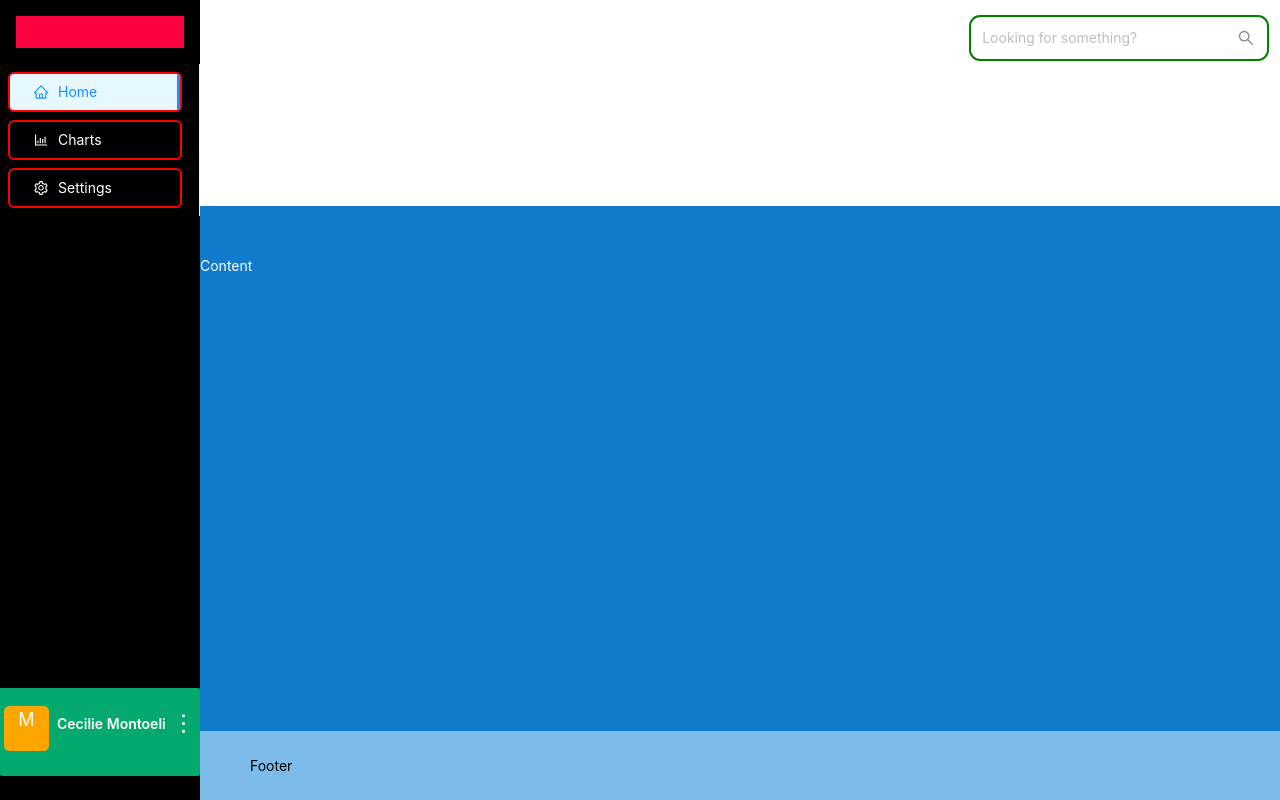
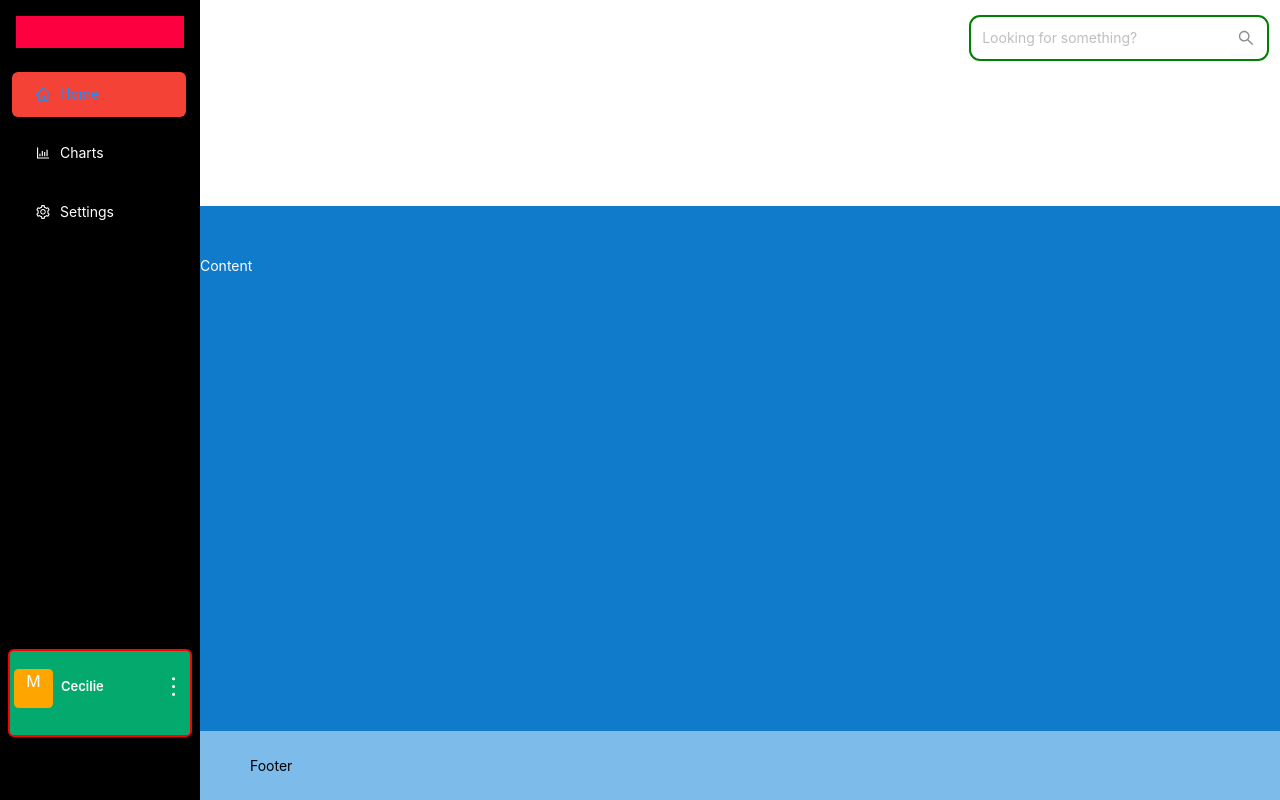
Before and after one commit to COS301-SE-2021/Integrated-Data-Intelligence-Suite, a React (Create React App) app in the folder frontend/: page / in a window 1280 px wide. Built offline with nearby package versions, Linux system fonts and the light colour scheme.

Commit message:
Improved Whitespacing and linespacing between menu items

```diff
--- a/frontend/src/app/App.js
+++ b/frontend/src/app/App.js
@@ -89,7 +89,7 @@ class UserInfoCard extends React.Component {
                         <Meta
                             id={'meta_id'}
                             className={'user_meta_card'}
-                            title="Cecilie Montoeli"
+                            title="Cecilie"
                             // description="youremail@host.com"
 
                             //Image/profile Picture
--- a/frontend/src/styles/general.css
+++ b/frontend/src/styles/general.css
@@ -111,20 +111,41 @@ body {
 }
 
 #sidebar_menu {
-    background: black;
+    background: transparent;
     color: white;
+    border: 0;
 }
 
 #sidebar_menu > li {
     padding-left: 24px;
-    border: 2px solid red;
+    /*border: 2px solid red;*/
     width: 174px;
-    margin-left: 8px;
-    margin-right: 4px;
-    margin-bottom: 8px;
+    margin-left: 12px;
+    margin-right: 0px;
+    margin-bottom: 14px;
     margin-top: 8px;
     padding-right: 24px;
     border-radius: 6px;
+    padding-bottom: 11px;
+    padding-top: 10px;
+    height: 45px;
+    background: transparent;
+}
+
+/*When a Sidebar Menu item when it has been selected(clicked)*/
+#sidebar_menu > li.ant-menu-item-selected {
+    border: 0;
+    background: #f44336;
+}
+
+/*When a Sidebar Menu item when it has been Hovered over*/
+#sidebar_menu > li.ant-menu-item-active {
+    border: 0;
+    background: #f44336;
+}
+
+#sidebar_menu > li.ant-menu-item::after{
+    border:0;
 }
 
 
@@ -132,15 +153,23 @@ body {
 /********************* User Avatar  Card ***************************/
 /************Found in the top right corner********************/
 #user_avatar_card {
-    bottom: -59vh;
+    bottom: -50vh;
     height: 11%;
-    /*color: black;*/
+    /* color: black; */
     background: #04AA6D;
-    border: 0;
+    /* border: 0; */
+    border: 2px solid red;
+    margin-left: 8px;
+    margin-right: 8px;
+    border-radius: 6px;
+
 }
 
 #user_avatar_card > .ant-card-body {
     padding: 0;
+    border: 0;
+    border-radius: 6px;
+    background: transparent;
 }
 
 #user_avatar_pic {
@@ -148,27 +177,29 @@ body {
     color: white;
     background: orange;
     float: left;
-    width: 45px;
-    height: 45px;
+    width: 39px;
+    height: 39px;
     line-height: 1.5715;
-    font-size: 18px;
+    font-size: 16px;
     border-radius: 12%;
     margin-left: 4px;
 }
 
 #meta_id {
-    /*border: 2px solid red;*/
+    /* border: 2px solid red; */
     float: left;
-    width: 83%;
+    width: 78%;
     height: 100%;
-    background: #04AA6D;
+    background: #04aa6d00;
+    border: 0;
 
 }
 
 .ant-card-meta {
     /*border: 2px solid blue;*/
     margin: 0;
-    background: #04AA6D;
+    background: transparent;
+    border: 0;
 
 }
 
@@ -177,7 +208,8 @@ body {
     float: left;
     padding-right: 8px;
     margin-top: 18px;
-    background: #04AA6D;
+    background: transparent;
+    border: 0;
 }
 
 /*The div for the users Name and a description*/
@@ -185,7 +217,8 @@ body {
     float: left;
     justify-content: left;
     /*margin-top: 19px;*/
-    background: #04AA6D;
+    background: transparent;
+    border: 0;
 
 }
 
@@ -193,11 +226,12 @@ body {
 #meta_id > .ant-card-meta-detail > .ant-card-meta-title {
     color: white;
     border: 0;
-    font-size: 14px;
+    font-size: 13px;
     font-weight: 600;
     margin-bottom: 0;
     margin-top: 25px;
-    background: #04AA6D;
+    background: transparent;
+    border: 0;
 
 }
 
@@ -225,12 +259,12 @@ body {
     width: 31px;
     height: 23px;
     padding: 0 0;
-    background: #04AA6D;
+    background: transparent;
 }
 
 #exit_menu_button > .exit_menu_ellipsis_icon > svg {
     color: white;
-    background: #04AA6D;
+    background: transparent;
 
 }
 
@@ -291,3 +325,8 @@ body {
     border-radius: 12%;
     /*--antd-wave-shadow-color: none;*/
 }
+
+
+#root {
+    background: white;
+}
```
